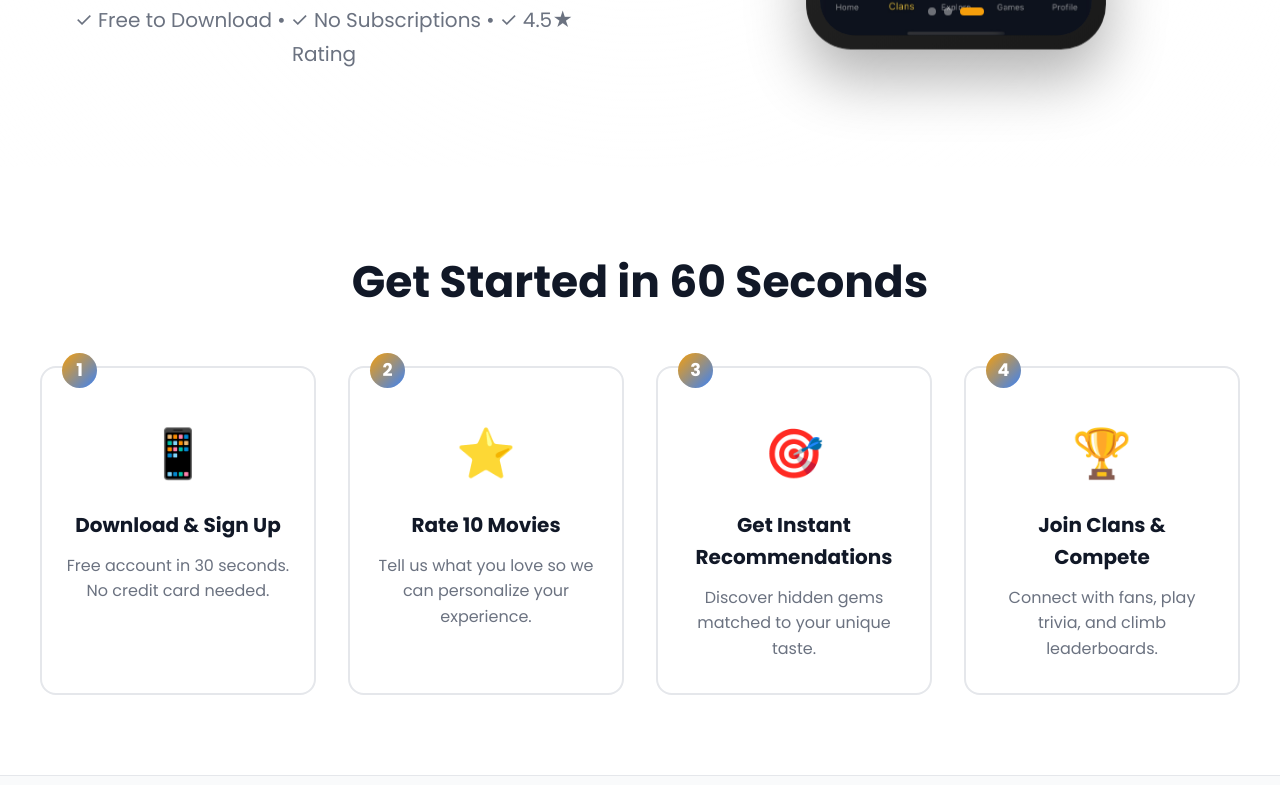
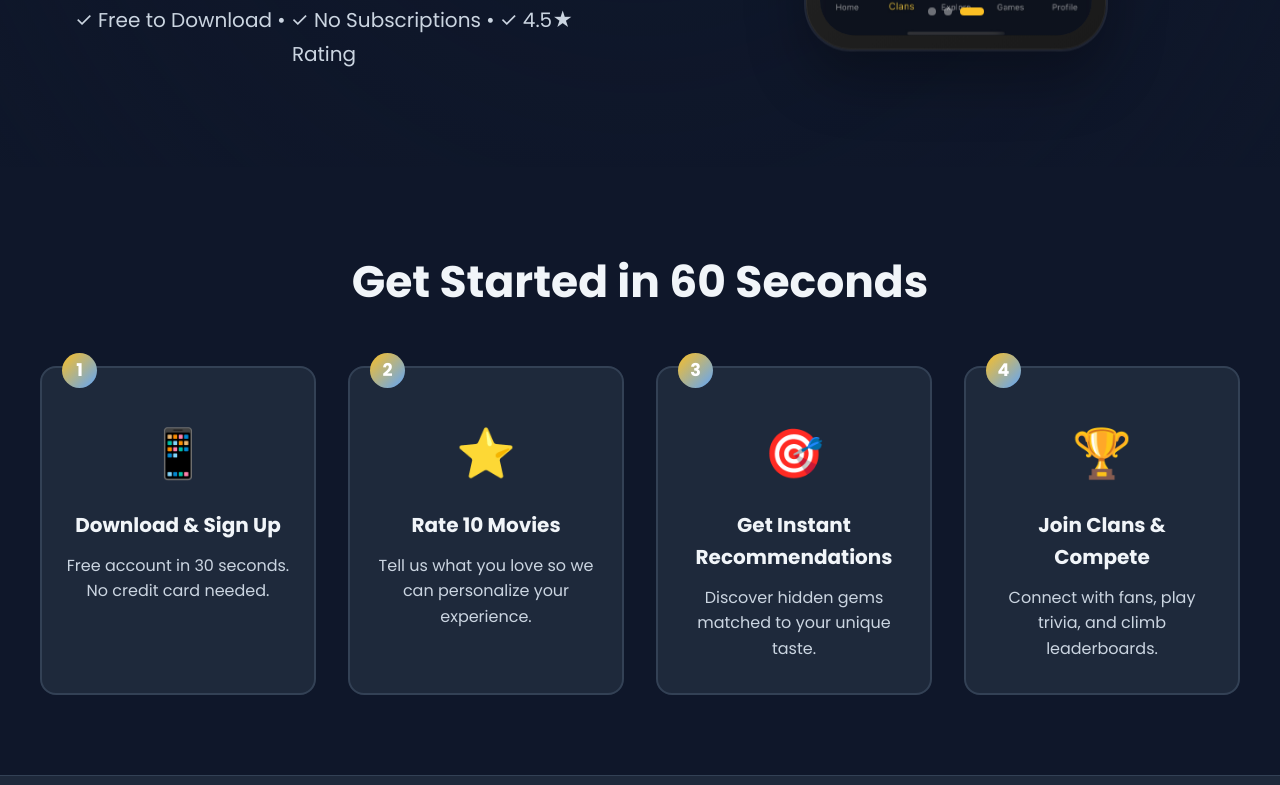
Before and after one commit to kelvin5hart/cinemaninja-landing-page, a plain HTML site: page index.html in a window 1280 px wide. Shown: the part 717-1502 px from the top of the page. Drawn offline with nearby package versions, Linux system fonts and the light colour scheme; grey boxes are pictures that could not be loaded; a small style sheet from the web is missing.

Commit message:
Set dark mode as default theme
- Changed default theme from light to dark
- Saves theme preference to localStorage
- All pages (home, terms, privacy) default to dark
- Users can still toggle to light mode if preferred
- More modern look with better contrast for brand colors

🤖 Generated with [Claude Code](https://claude.com/claude-code)

Co-Authored-By: Claude <noreply@anthropic.com>

```diff
--- a/app-new.js
+++ b/app-new.js
@@ -46,10 +46,13 @@ const features = [
 ];
 
 function App() {
-  const [theme, setTheme] = React.useState('light');
+  const [theme, setTheme] = React.useState(() => {
+    return localStorage.getItem('theme') || 'dark';
+  });
 
   React.useEffect(() => {
     document.documentElement.setAttribute('data-theme', theme);
+    localStorage.setItem('theme', theme);
   }, [theme]);
 
   const toggleTheme = () => {
```
Also changed, not shown: privacy.html (+1 -1 lines), terms.html (+1 -1 lines).
